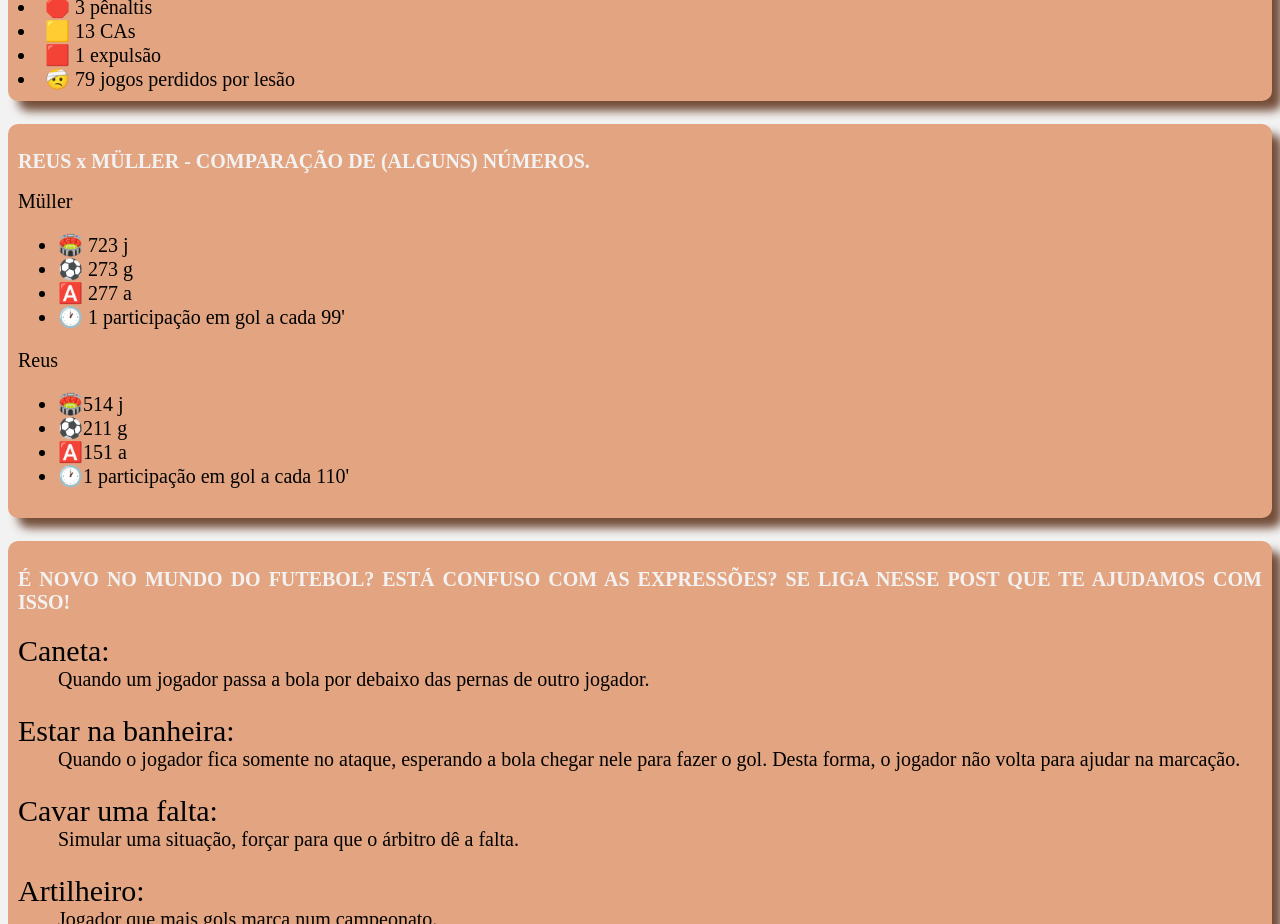
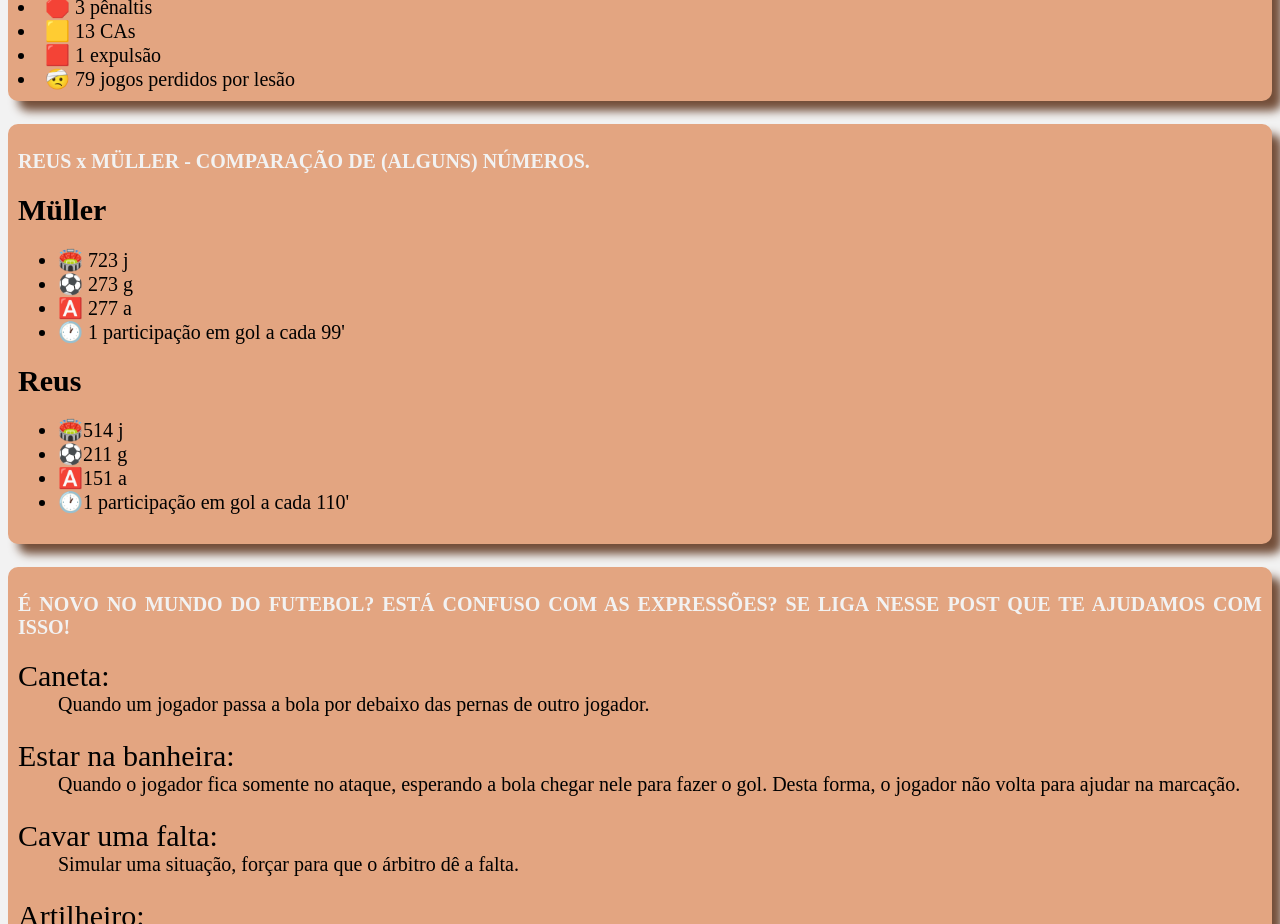
Before and after one commit to jessicabeatrizferreira/bundesliga-insider, a plain HTML site: page index.html in a window 1280 px wide. Shown: the part 1320-2244 px from the top of the page. Drawn offline with Linux system fonts and the light colour scheme.

Commit message:
ALTERAÇÂO
alterando fontes

```diff
--- a/index.html
+++ b/index.html
@@ -61,7 +61,7 @@
     <br>
     <main><h2>REUS x MÜLLER - COMPARAÇÃO DE (ALGUNS) NÚMEROS.</h2>
 
-        Müller
+        <h1 id="subtitulo">Müller</h1>
         <ul>
             <li>🏟️ 723 j</li>
             <li>⚽️ 273 g</li>
@@ -69,7 +69,7 @@
             <li>🕐 1 participação em gol a cada 99'</li>
         </ul>
 
-        Reus
+        <h1 id="subtitulo">Reus</h1>
         <ul>
             <li>🏟️514 j</li>
             <li>⚽️211 g</li>
--- a/style.css
+++ b/style.css
@@ -53,3 +53,9 @@ dt{
     color: black;
     font-family: 'Times New Roman', Times, serif;
 }
+h1#subtitulo{
+    font-size: 30px;
+    color: black;
+    font-family: 'Times New Roman', Times, serif;
+
+}
```
